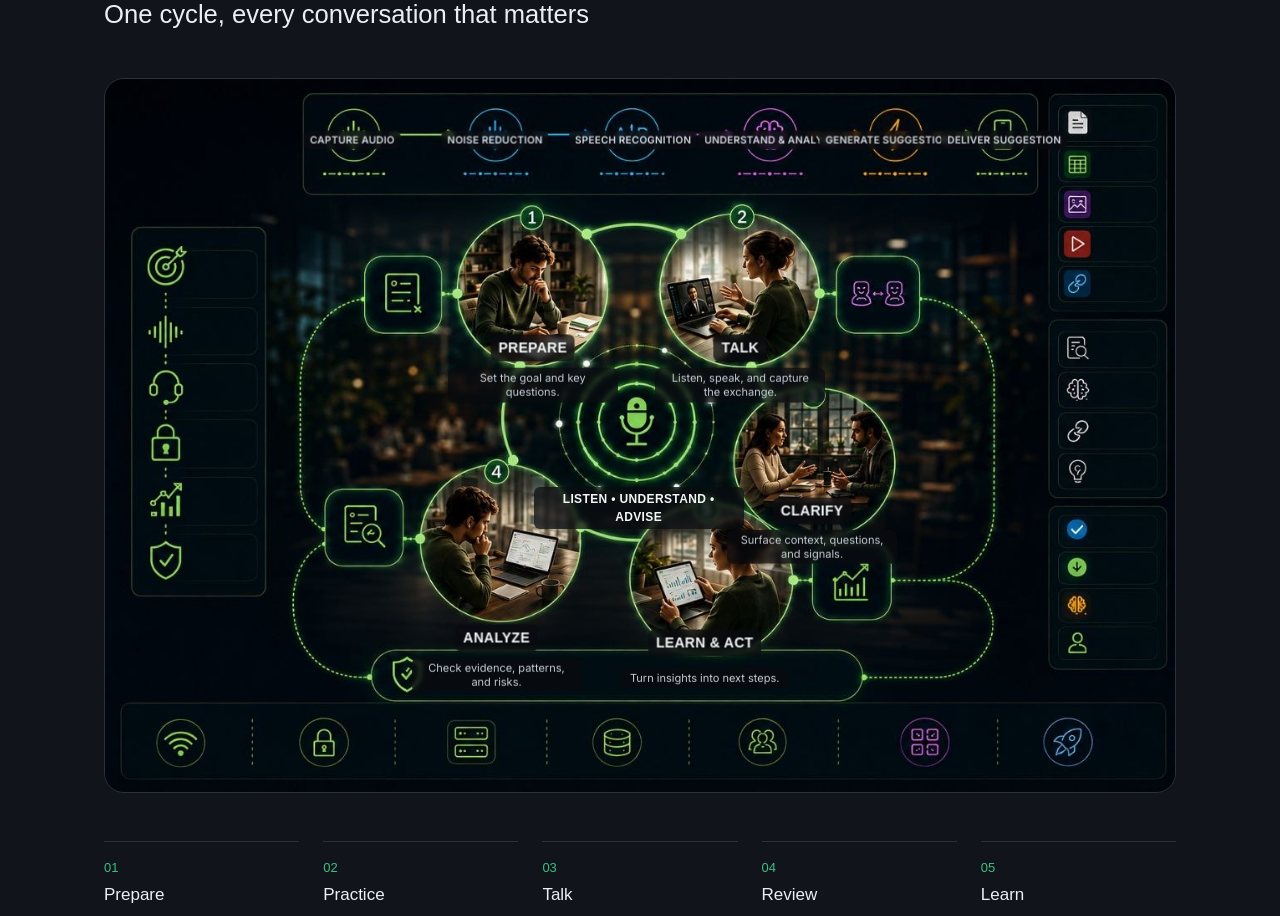
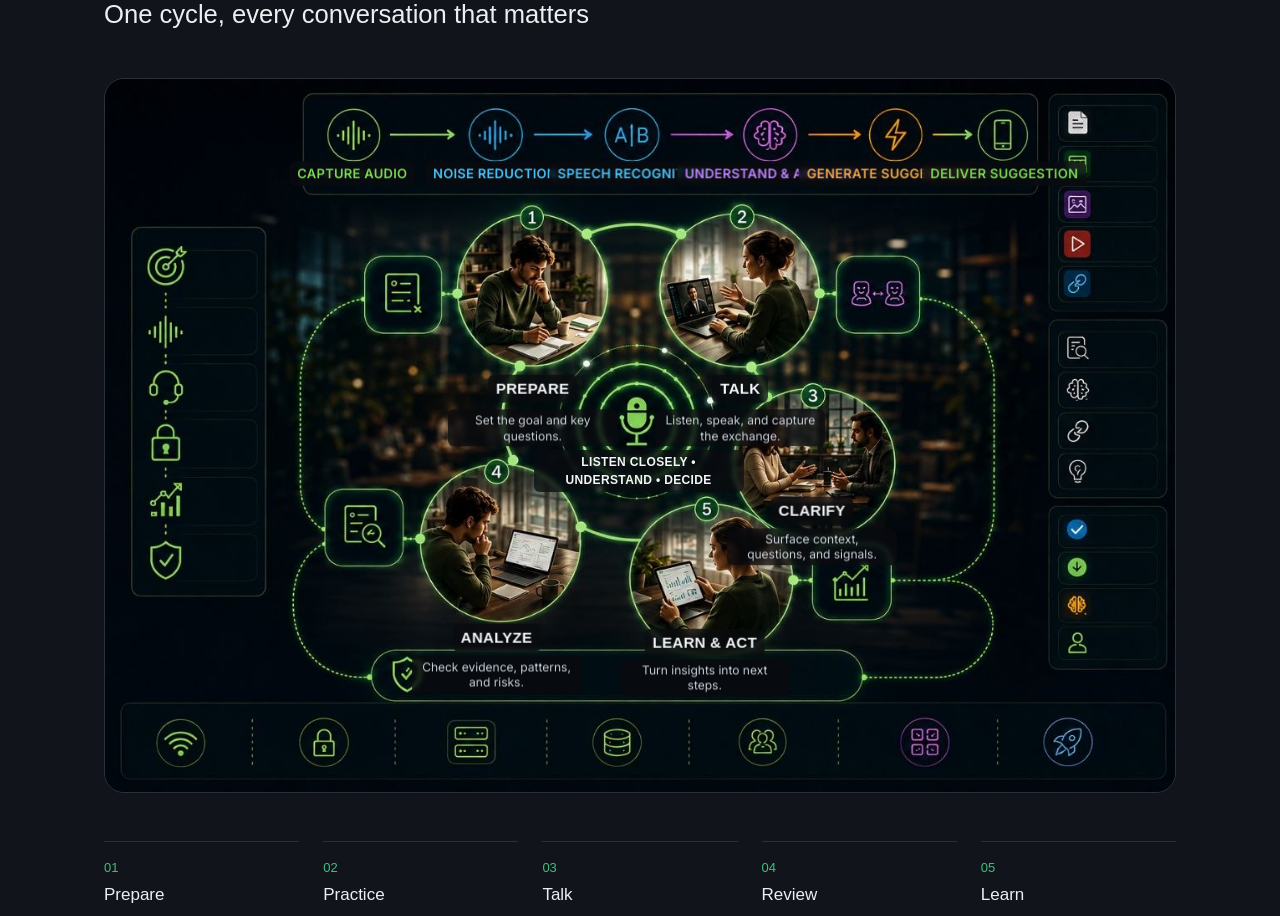
Before and after one commit to tarasenkoandriii/devils-advokate, a Next.js app in the folder apps/landing/: page /en in a window 1280 px wide. Shown: the part 1800-2716 px from the top of the page. Built offline with nearby package versions, Linux system fonts and the light colour scheme; no server answers; a web font is replaced by a local one.

Commit message:
landing: 5 steps.v2

```diff
--- a/apps/landing/src/app/globals.css
+++ b/apps/landing/src/app/globals.css
@@ -896,7 +896,7 @@ p {
 
 .cycle__overlay-label {
   font-family: var(--font-display);
-  font-size: 14px;
+  font-size: 15px;
   font-weight: 600;
   color: #f4f6f8;
   letter-spacing: 0.02em;
@@ -905,7 +905,7 @@ p {
 }
 
 .cycle__overlay-desc {
-  font-size: 11px;
+  font-size: 12px;
   color: #c7cdd6;
   line-height: 1.3;
   width: 170px;
@@ -922,12 +922,12 @@ p {
 }
 
 .cycle__overlay-pipeline {
-  font-size: 10px;
+  font-size: 13px;
   font-weight: 600;
   color: #d6dae1;
   letter-spacing: 0.02em;
   width: max-content;
-  padding: 2px 6px;
+  padding: 3px 8px;
 }
 
 @media (max-width: 900px) {
--- a/apps/landing/src/components/CycleSteps.tsx
+++ b/apps/landing/src/components/CycleSteps.tsx
@@ -20,17 +20,43 @@ import { Dictionary } from '../lib/i18n/dictionary';
 // иллюстрации уже находятся круги-аватары 1/2 — наложение текста
 // поверх них выглядело бы плохо, не просто избыточно.
 const STAGE_POSITIONS = [
-  { labelTop: 37.7, descTop: 42.97, left: 39.97 }, // 1: PREPARE
-  { labelTop: 37.7, descTop: 42.97, left: 59.38 }, // 2: TALK
+  // 1 и 2 — измерено программно: нижний край кольца обеих аватарок
+  // ~40.2-40.3% высоты канваса, старое значение 37.7% ещё перекрывало
+  // фото; новое — с запасом ниже, буквально под аватаркой, не поверх неё.
+  { labelTop: 43.5, descTop: 49, left: 39.97 }, // 1: PREPARE
+  { labelTop: 43.5, descTop: 49, left: 59.38 }, // 2: TALK
   { labelTop: 60.64, descTop: 65.63, left: 66.08 }, // 3: CLARIFY
   { labelTop: 78.42, descTop: 83.59, left: 36.59 }, // 4: ANALYZE
   { labelTop: 79.2, descTop: 83.98, left: 56.05 }, // 5: LEARN & ACT
 ];
 
-const CENTER_POSITION = { top: 60.25, left: 49.87 };
+// Центр — сдвинут ближе к радиальному центру композиции (к самому
+// микрофону), по прямому запросу. Кольцо микрофона на реальном
+// изображении измерено программно (сканирование ярких зелёных
+// пикселей по вертикали): от 37.3% до 58.7% высоты канваса, центр
+// ~48% — старое значение 60.25% (из исходного JSON-биндинга) сидело
+// уже ЗА нижним краем кольца, не "ближе к центру". Новое значение
+// 55% — внутри/у самого нижнего края кольца, ощутимо ближе, чем было.
+const CENTER_POSITION = { top: 55, left: 49.87 };
 
+// Цвета pipeline-элементов — измерены программно с реального
+// изображения (не приближение на глаз): цвет кольца каждой иконки
+// (яркие пиксели окантовки), не приглушённый цвет пунктирной линии
+// под ней (та полупрозрачная, даёт зашумлённый через JPEG результат).
+// Итоговые оттенки — чистые версии того же цветового семейства, не
+// сырые сэмплированные значения (JPEG-сжатие давало смещённые в серый
+// оттенки). Позиция текста — на месте самой пунктирной линии-
+// "артефакта" под иконкой (измерено: ~11-13% высоты канваса у разных
+// иконок, взято среднее 12.5%), не на месте самой иконки (было
+// 8.59% — прямо поверх пиктограммы).
 const PIPELINE_LEFT = [23.11, 36.46, 49.35, 62.17, 73.18, 84.05];
-const PIPELINE_TOP = 8.59;
+// Шрифт увеличен (10px→13px) и позиция сдвинута вниз на половину
+// высоты шрифта (~6.5px = 0.76% высоты канваса 853px) — по прямому
+// запросу: пунктирная линия-"артефакт" шире тёмной подложки текста,
+// более крупный шрифт даёт более широкую подложку (max-content),
+// сдвиг вниз точнее центрирует её на самой линии.
+const PIPELINE_TOP = 13.3;
+const PIPELINE_COLORS = ['#7ed957', '#4fc3f7', '#4fc3f7', '#c084fc', '#f0a94e', '#7ed957'];
 
 export function CycleSteps({ dict }: { dict: Dictionary }) {
   return (
@@ -78,7 +104,7 @@ export function CycleSteps({ dict }: { dict: Dictionary }) {
             <span
               key={item}
               className="cycle__overlay-pipeline"
-              style={{ top: `${PIPELINE_TOP}%`, left: `${PIPELINE_LEFT[i]}%` }}
+              style={{ top: `${PIPELINE_TOP}%`, left: `${PIPELINE_LEFT[i]}%`, color: PIPELINE_COLORS[i] }}
             >
               {item}
             </span>
--- a/apps/landing/src/lib/i18n/dictionaries/en.ts
+++ b/apps/landing/src/lib/i18n/dictionaries/en.ts
@@ -458,7 +458,7 @@ export const en: Dictionary = {
         { label: 'ANALYZE', description: 'Check evidence, patterns, and risks.' },
         { label: 'LEARN & ACT', description: 'Turn insights into next steps.' },
       ],
-      center: 'LISTEN • UNDERSTAND • ADVISE',
+      center: 'LISTEN CLOSELY • UNDERSTAND • DECIDE',
       pipeline: [
         'CAPTURE AUDIO',
         'NOISE REDUCTION',
--- a/apps/landing/src/lib/i18n/dictionaries/ru.ts
+++ b/apps/landing/src/lib/i18n/dictionaries/ru.ts
@@ -457,7 +457,7 @@ export const ru: Dictionary = {
         { label: 'ПРОАНАЛИЗИРУЙ', description: 'Проверь доказательства, закономерности и риски.' },
         { label: 'СДЕЛАЙ ВЫВОДЫ', description: 'Преврати инсайты в следующие шаги.' },
       ],
-      center: 'СЛУШАЙ • ПОНИМАЙ • СОВЕТУЙ',
+      center: 'ВЫСЛУШАЙ • ПОЙМИ • ПРИНИМАЙ РЕШЕНИЯ',
       pipeline: [
         'ЗАПИСЬ',
         'ФИЛЬТР',
--- a/apps/landing/src/lib/i18n/dictionaries/uk.ts
+++ b/apps/landing/src/lib/i18n/dictionaries/uk.ts
@@ -457,7 +457,7 @@ export const uk: Dictionary = {
         { label: 'ПРОАНАЛІЗУЙ', description: 'Перевір докази, закономірності й ризики.' },
         { label: 'ЗРОБИ ВИСНОВКИ', description: 'Перетвори інсайти на наступні кроки.' },
       ],
-      center: 'СЛУХАЙ • РОЗУМІЙ • РАДЬ',
+      center: 'ДОСЛУХАЙСЯ • РОЗУМІЙ • ПРИЙМАЙ РІШЕННЯ',
       pipeline: [
         'ЗАПИС',
         'ФІЛЬТР',
```
